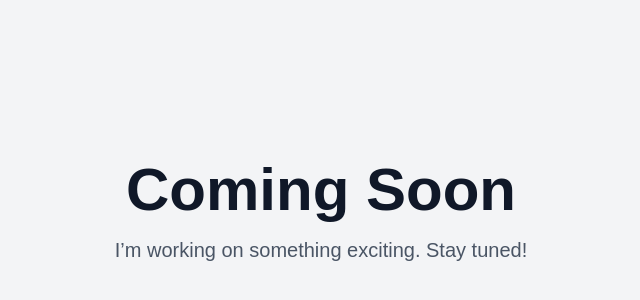
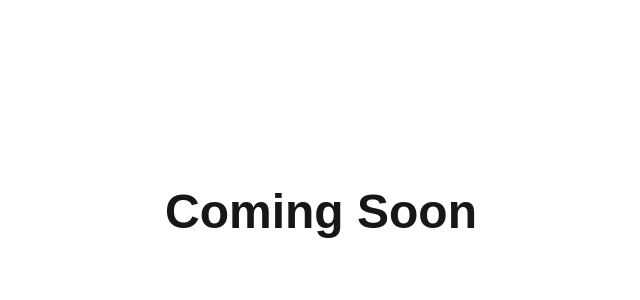
Before and after one commit to anthonycervi/Portfolio, a Next.js app: page / in a window 1280 px wide. Shown: the part 188-488 px from the top of the page, without its empty margins (319-959 px from the left). Built offline with nearby package versions, Linux system fonts and the light colour scheme.

Commit message:
changed title

```diff
--- a/src/app/head.js
+++ b/src/app/head.js
@@ -2,7 +2,6 @@
     return (
       <>
         <title>Anthony Cervi | UX/UI Portfolio</title>
-        <meta name="description" content="Anthony Cervi – UX/UI Designer & Front-End Developer" />
       </>
     );
   }
--- a/src/app/layout.js
+++ b/src/app/layout.js
@@ -11,10 +11,10 @@
   subsets: ["latin"],
 });
 
-export const metadata = {
+/*export const metadata = {
   title: "Create Next App",
   description: "Generated by create next app",
-};
+};*/
 
 export default function RootLayout({ children }) {
   return (
--- a/src/app/page.js
+++ b/src/app/page.js
@@ -1,14 +1,7 @@
 export default function Home() {
   return (
-    <div className="flex items-center justify-center min-h-screen bg-gray-100 px-4">
-      <div className="text-center">
-        <h1 className="text-4xl md:text-6xl font-bold text-gray-900 mb-4">
-          Coming Soon
-        </h1>
-        <p className="text-lg md:text-xl text-gray-600">
-          I’m working on something exciting. Stay tuned!
-        </p>
-      </div>
+    <div className="min-h-screen flex items-center justify-center">
+      <h1 className="text-5xl font-bold">Coming Soon</h1>
     </div>
   );
 }
```
